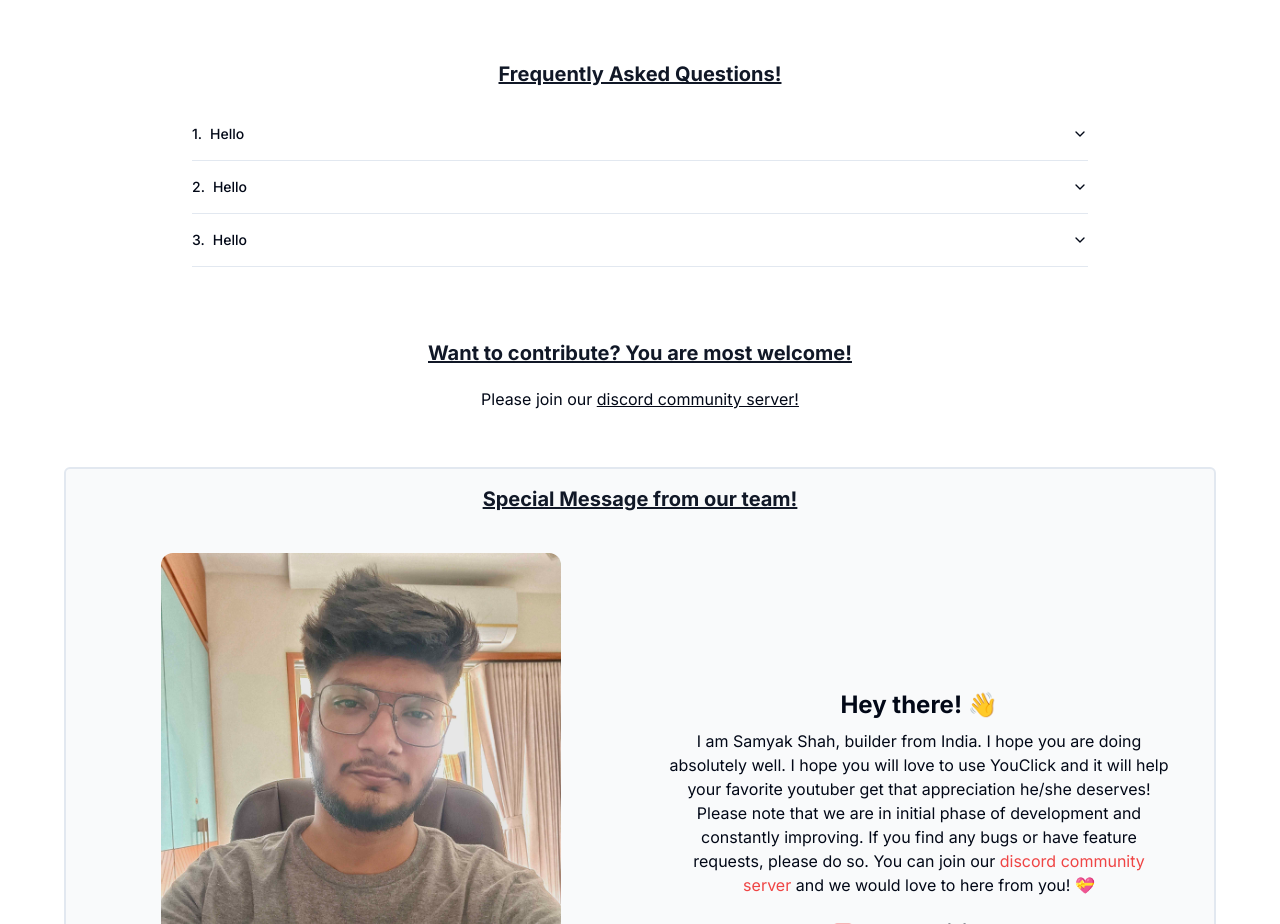
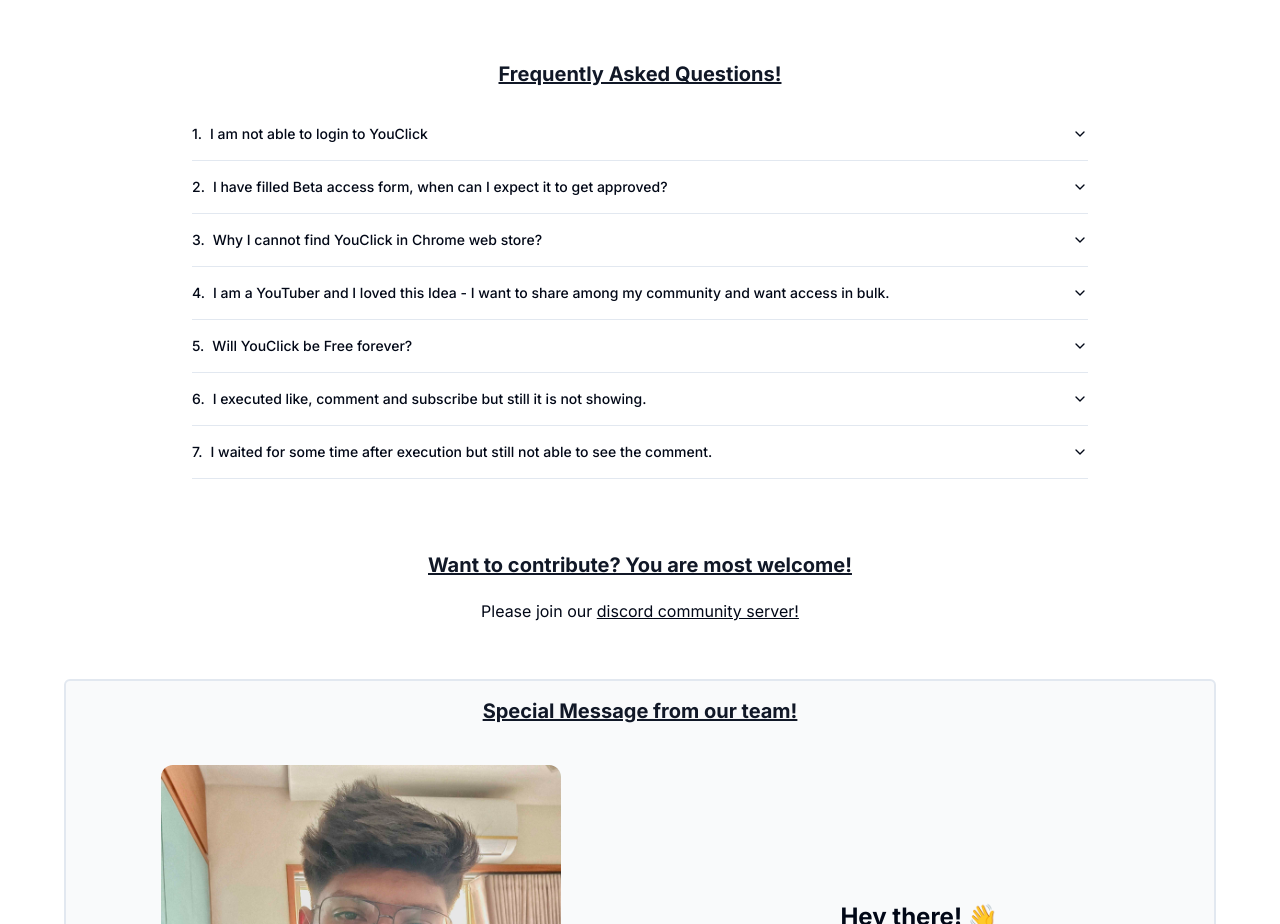
Before and after one commit to samyakshah3008/YouClick, a Next.js app in the folder marketing/: page / in a window 1280 px wide. Shown: the part 1260-2184 px from the top of the page. Built offline with nearby package versions, Linux system fonts and the light colour scheme.

Commit message:
feat - faqs add

```diff
--- a/marketing/src/constants/landing-page.ts
+++ b/marketing/src/constants/landing-page.ts
@@ -1,15 +1,42 @@
 const faqItems = [
   {
-    title: "Hello",
-    content: "World",
+    title: "I am not able to login to YouClick",
+    content:
+      "Please make sure you have a beta access, if you are still not able to login - please mail me at samyakshah3008@gmail.com",
   },
   {
-    title: "Hello",
-    content: "World",
+    title:
+      "I have filled Beta access form, when can I expect it to get approved?",
+    content:
+      "Thanks for showing interest, you can expect a response in 24hours. ",
   },
   {
-    title: "Hello",
-    content: "World",
+    title: "Why I cannot find YouClick in Chrome web store?",
+    content:
+      "YouClick is currently under test mode plan with only 100 users capacity. We are working to publish it on Chrome Web Store as it requires some procedures to be completed. ",
+  },
+  {
+    title:
+      "I am a YouTuber and I loved this Idea - I want to share among my community and want access in bulk.",
+    content:
+      "Thanks for showing interest, that's what the purpose of YouClick is. Since YouClick is not officially published yet please mail me at samyakshah3008@gmail.com and leave the rest on us. We will reach you out as soon as we complete the procedures.",
+  },
+  {
+    title: "Will YouClick be Free forever?",
+    content:
+      "We are planning to come up with Business plans for those who want to buy in bulk. Pay will be very minimal for sure. But we will surely have a free plan always with limited use.",
+  },
+  {
+    title:
+      "I executed like, comment and subscribe but still it is not showing.",
+    content:
+      "It has been noticed that after using YouTube APIs, it takes some time to reflect, not always but in some cases it takes a little time to show your comment or like. So please wait for some time. ",
+  },
+  {
+    title:
+      "I waited for some time after execution but still not able to see the comment.",
+    content:
+      "Please confirm that with account which you used to signup from YouClick is same as which you are using on YouTube. If it is same and still you are not able to see - please write me at samyakshah3008@gmail.com",
   },
 ];
 
```
